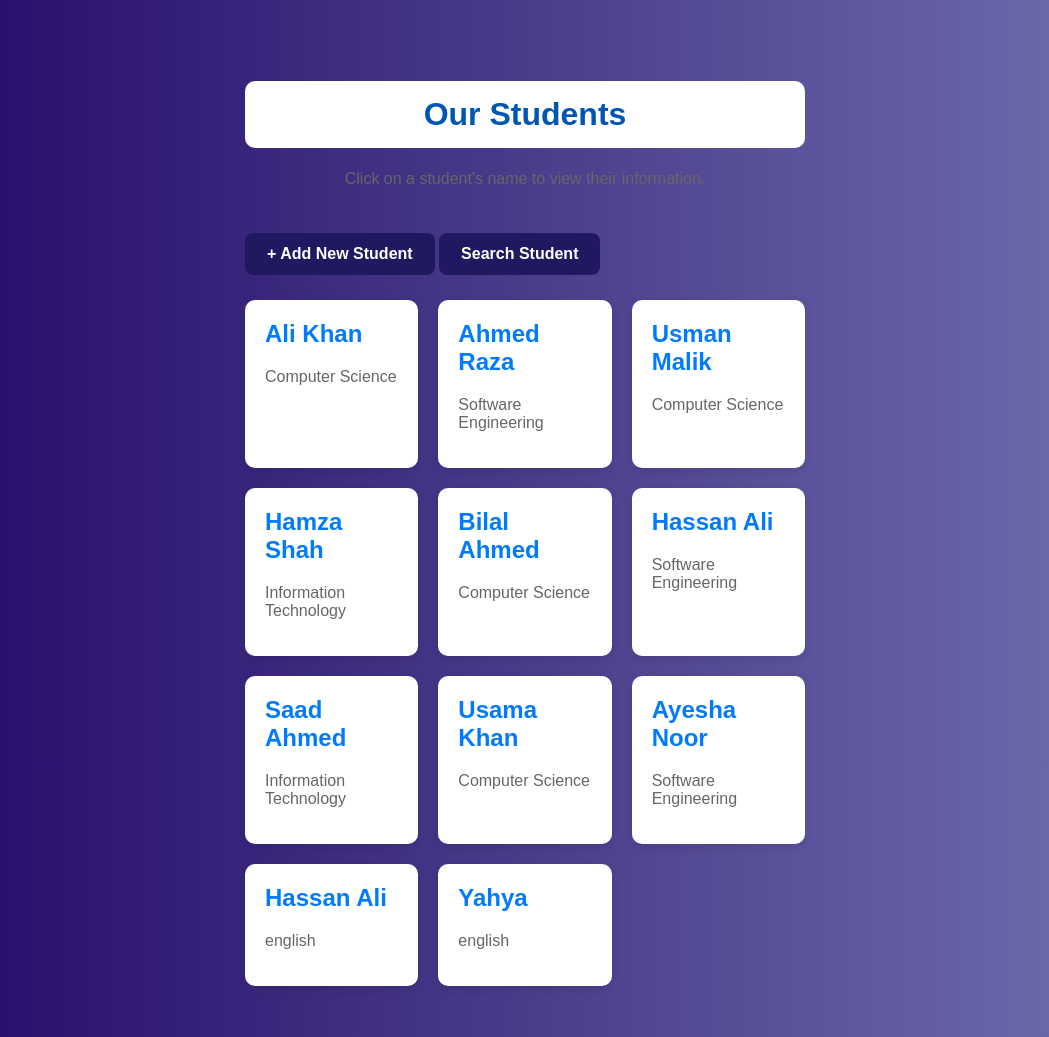
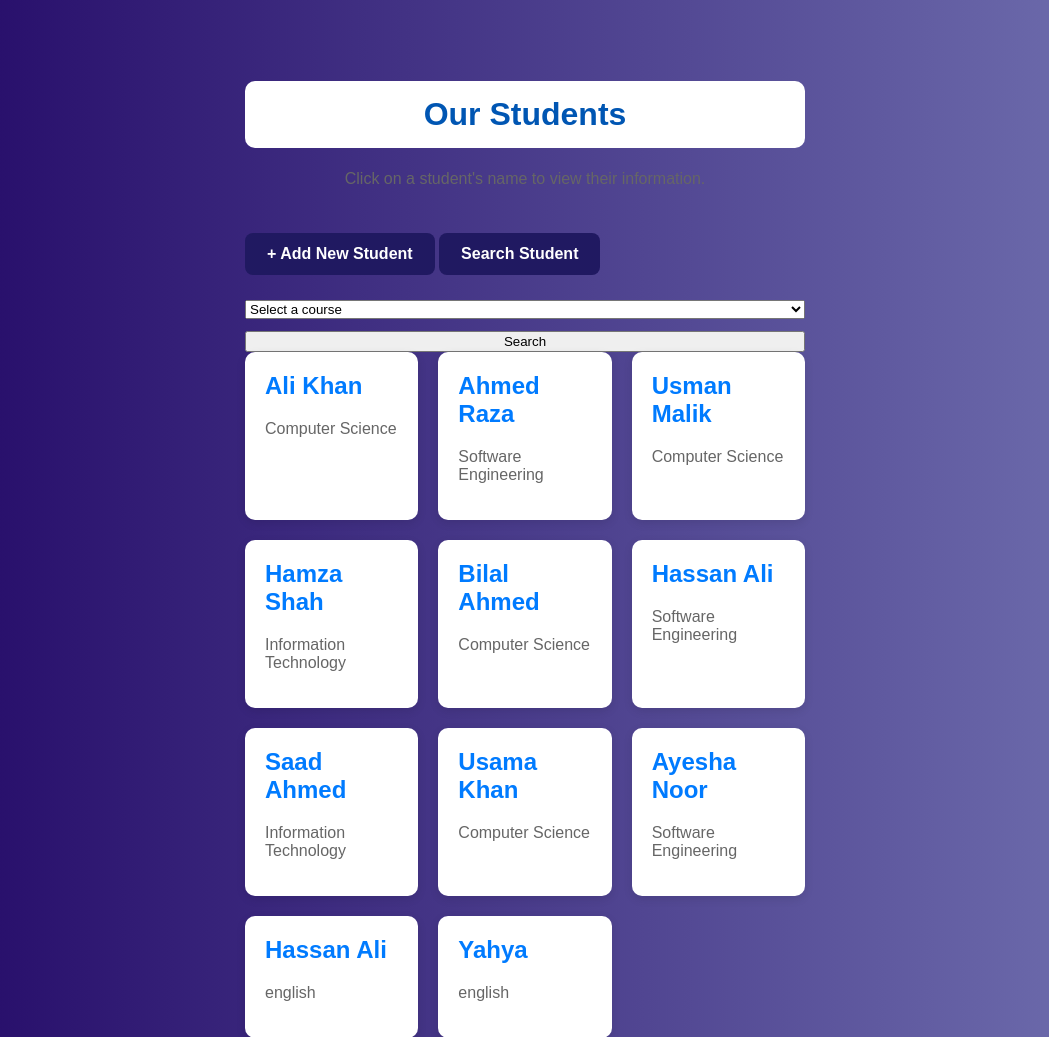
Before and after one commit to hussainali238-collab/fast-API, a FastAPI app: page / in a window 1280 px wide. Shown: the top 1037 px of the page, without its empty margins (115-1164 px from the left). Run offline with FastAPI, Linux system fonts and the light colour scheme; data comes from the database, SQL or seed files in the repository; both versions use the stored data as it was after the commit.

Commit message:
adding filter by course

```diff
--- a/main.py
+++ b/main.py
@@ -308,10 +308,6 @@ def search_student_page(request: Request, q: str = ""):
     )
 
 
-# ----------------------------------
-# Edit Student
-# ----------------------------------
-
 @app.get("/edit-student/{student_id}")
 def edit_student_page(request: Request, student_id: int):
 
@@ -387,3 +383,26 @@ def update_student(
         url=f"/student/{student_id}",
         status_code=status.HTTP_303_SEE_OTHER
     )
+
+
+
+@app.get("/search-student-by-course")
+def search_student_by_course(request: Request, course : str =""):
+
+        students = []
+        with sqlite3.connect(DATABASE) as conn:
+            conn.row_factory = sqlite3.Row
+        if course:
+            students = conn.execute( "SELECT * FROM students WHERE course = ?",(course,)).fetchall()
+        else:
+            students = conn.execute("SELECT * FROM students"
+            ).fetchall()
+        return templates.TemplateResponse(
+            request = request,
+            name = "search_student_by_course.html",
+            context = {
+                "request" : request,
+                "course" : course,
+                "students" : [dict(row) for row in students]
+            }
+        )
--- a/templates/index.html
+++ b/templates/index.html
@@ -20,14 +20,23 @@
 <a href="/search-student" class="add-student-button">
     Search Student
 </a>
+<form action="/search-student-by-course" method="get" class="search-form">
+    <select name="course" required>
+        <option value="">Select a course</option>
+        <option value="Software Engineering">Software Engineering</option>
+        <option value="Computer Science">Computer Science</option>
+        <option value="Information Technology">Information Technology</option>
 
+        <option value="English">English</option>
+    </select>
+    <button type="submit">Search</button>
+</form>
 
-
-        <div class="student-list">
-            {% for student in students %}
-                <div class="student-card">
-                    <h2>
-                        <a href="/student/{{ student.id }}">
+<div class="student-list">
+    {% for student in students %}
+        <div class="student-card">
+            <h2>
+                <a href="/student/{{ student.id }}">
                             {{ student.name }}
                         </a>
                     </h2>
```
Also changed, not shown: students.db.
